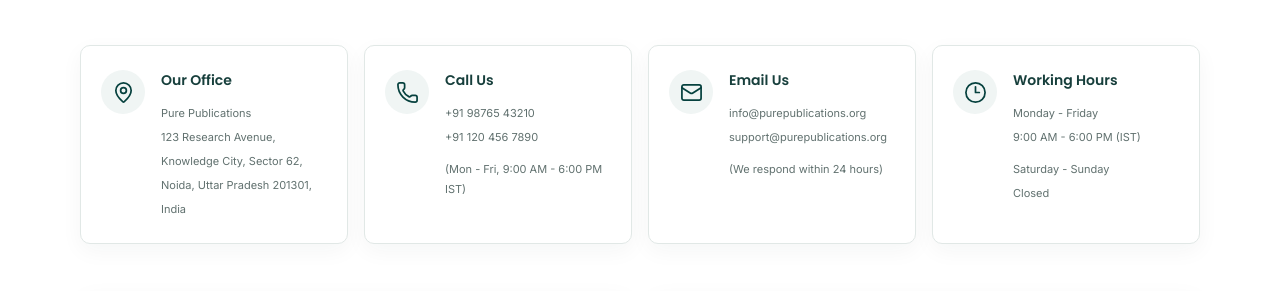
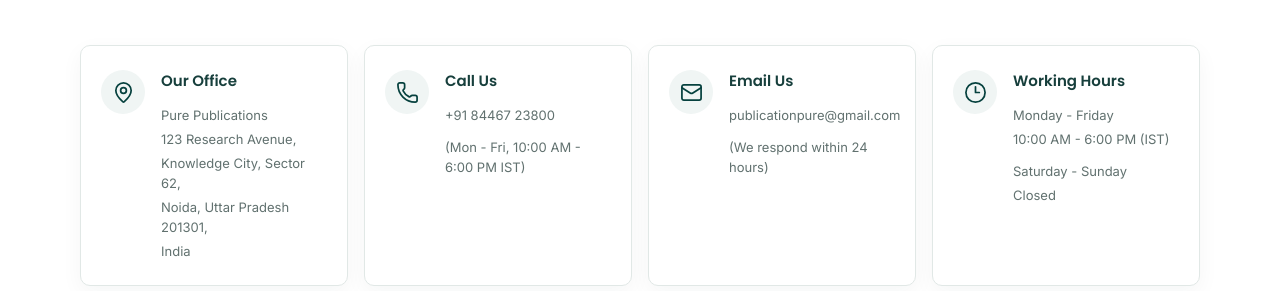
Before and after one commit to Dhanshri-Rc/pure-publication, a React (Vite) app: page /contact in a window 1280 px wide. Shown: the part 473-764 px from the top of the page. Built offline with nearby package versions, Linux system fonts and the light colour scheme; no server answers.

Commit message:
feat: update contact information and working hours for accuracy

```diff
--- a/src/pages/Contact.jsx
+++ b/src/pages/Contact.jsx
@@ -66,18 +66,16 @@
     icon: Phone,
     title: "Call Us",
     lines: [
-      "+91 98765 43210",
-      "+91 120 456 7890",
+      "+91  84467 23800",
       "",
-      "(Mon - Fri, 9:00 AM - 6:00 PM IST)",
+      "(Mon - Fri, 10:00 AM - 6:00 PM IST)",
     ],
   },
   {
     icon: Mail,
     title: "Email Us",
     lines: [
-      "info@purepublications.org",
-      "support@purepublications.org",
+      "publicationpure@gmail.com",
       "",
       "(We respond within 24 hours)",
     ],
@@ -87,7 +85,7 @@
     title: "Working Hours",
     lines: [
       "Monday - Friday",
-      "9:00 AM - 6:00 PM (IST)",
+      "10:00 AM - 6:00 PM (IST)",
       "",
       "Saturday - Sunday",
       "Closed",
@@ -549,11 +547,11 @@
                     </div>
 
                     <div>
-                      <h2 className="text-[14px] font-[550] text-[#173f3c]">
+                      <h2 className="text-[15px] font-[550] text-[#173f3c]">
                         {card.title}
                       </h2>
 
-                      <div className="mt-3 space-y-1 text-[11px] leading-5 text-[#61716f]">
+                      <div className="mt-3 space-y-1 text-[13px] leading-5 text-[#61716f]">
                         {card.lines.map((line, index) =>
                           line ? (
                             <p key={`${card.title}-${index}`}>{line}</p>
```
